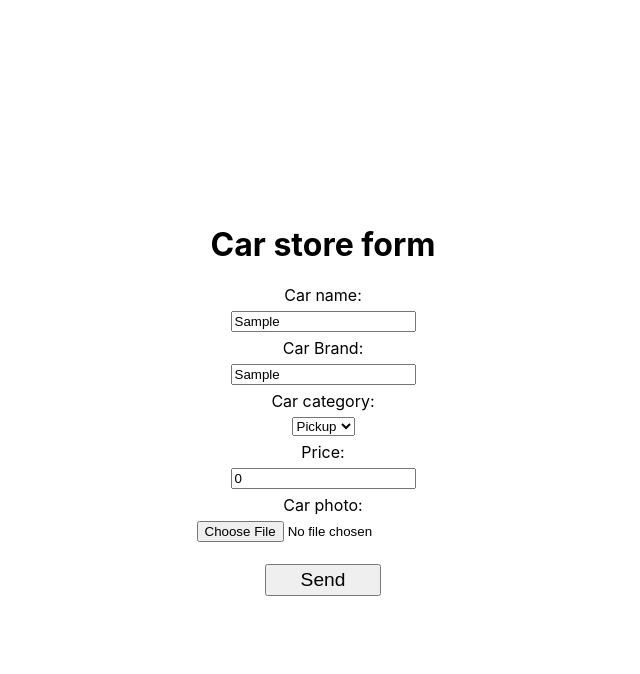
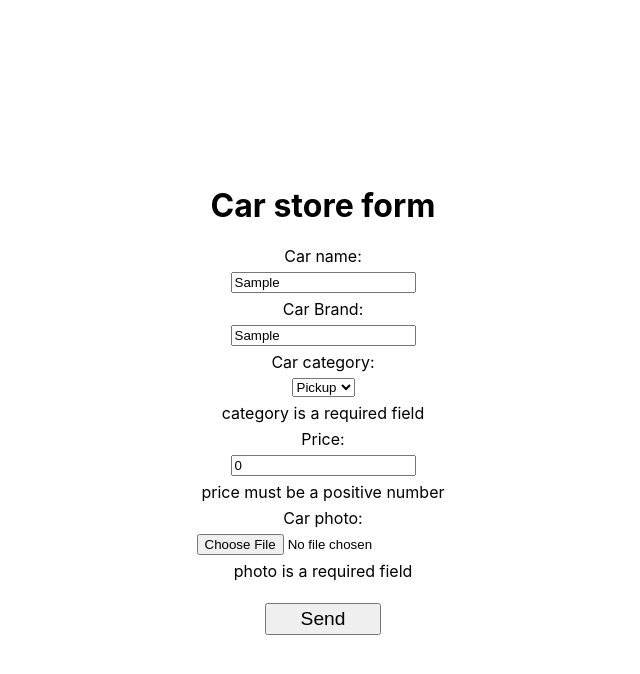
Before and after one commit to EduBarreira1212/car-store-form, a React (Create React App) app: page / in a window 1280 px wide. Both pictures are taken after typing "Sample", "Sample" into the empty fields and a click on the input "Send". Shown: the top 674 px of the page, without its empty margins (317-957 px from the left). Built offline with nearby package versions, Linux system fonts and the light colour scheme; no server answers; the HTML template or start-up script is replaced by a standard one.

Commit message:
feat: validation form function and error component added

```diff
--- a/src/FormPage.tsx
+++ b/src/FormPage.tsx
@@ -1,6 +1,7 @@
 import axios from "axios";
-import { Field, Form, Formik } from "formik";
+import { ErrorMessage, Field, Form, Formik } from "formik";
 import styled, { css } from "styled-components";
+import * as Yup from 'yup';
 
 const Style = css`
     display: flex;
@@ -33,6 +34,14 @@ interface Idatastate {
     photo: any
 }
 
+const ProductSchema = Yup.object().shape({
+    name: Yup.string().required().matches(/^[a-zA-Z0-9\s]+$/),
+    brand: Yup.string().required().matches(/^[a-zA-Z0-9\s]+$/),
+    category: Yup.string().required(),
+    price: Yup.number().required().positive(),
+    photo: Yup.string().required()
+})
+
 const FormPage = () => {
 
     const handleSubmit = async (formvalues: Idatastate) => {
@@ -53,13 +62,16 @@ const FormPage = () => {
             <h1>Car store form</h1>
             <Formik
                 initialValues={{name: "", brand: "", category: "", price: 0, photo: ""}}
+                validationSchema={ProductSchema}
                 onSubmit={(values) => {handleSubmit(values)}}
             >
                 <FormFormik>
                     <label htmlFor="car-name">Car name:</label>
                     <Field type="text" name="name" id="car-name" placeholder="Ex: F-150"/>
+                    <ErrorMessage name="name" component="div"/>
                     <label htmlFor="car-brand">Car Brand:</label>
                     <Field type="text" name="brand" id="car-brand" placeholder="Ex: Ford"/>
+                    <ErrorMessage name="brand" component="div"/>
                     <label htmlFor="car-category">Car category:</label>
                     <Field as="select" name="category" id="car-category">
                         <option value="Pickup">Pickup</option>
@@ -68,10 +80,13 @@ const FormPage = () => {
                         <option value="SUV">SUV</option>
                         <option value="Sport">Sport</option>
                     </Field>
+                    <ErrorMessage name="category" component="div"/>
                     <label htmlFor="car-price">Price:</label>
                     <Field type="number" name="price" id="car-price" placeholder="Ex: 50000"/>
+                    <ErrorMessage name="price" component="div"/>
                     <label htmlFor="car-photo">Car photo:</label>
                     <Field type="file" name="photo" id="car-photo"/>
+                    <ErrorMessage name="photo" component="div"/>
                     <InputSub type="submit" value="Send"/>
                 </FormFormik>
             </Formik>
```
